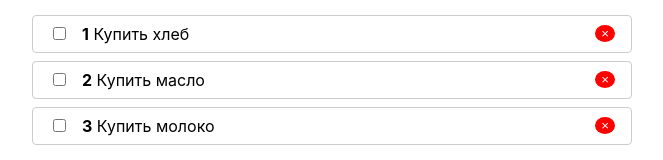
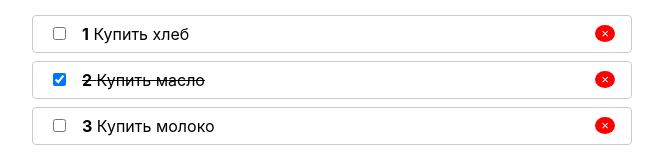
Before and after one commit to MikeZum/ReactYoutube, a React (Create React App) app: page / in a window 1280 px wide. Shown: the part 147-307 px from the top of the page, without its empty margins (308-971 px from the left). Built offline with nearby package versions, Linux system fonts and the light colour scheme.

Commit message:
Добавил зачеркивание

```diff
--- a/src/App.js
+++ b/src/App.js
@@ -2,18 +2,28 @@ import React from 'react'
 import TodoList from './Todo/TodoList'
 
 function App() {
+  const [todos, setTodos] = React.useState([
+    {id: 1, completed: false, title: 'Купить хлеб'},
+    {id: 2, completed: true, title: 'Купить масло'},
+    {id: 3, completed: false, title: 'Купить молоко'}
+  ])
 
-  const todos = [
-    {id: 1, completed: false, title: 'Купить хлеб'},
-    {id: 2, completed: false, title: 'Купить масло'},
-    {id: 3, completed: false, title: 'Купить молоко'}
-  ]
+  function toggleTodo(id) {
+    setTodos(
+      todos.map(todo => {
+        if (todo.id === id) {
+          todo.completed = !todo.completed
+        }
+        return todo
+      })
+    )
+  }
 
   return (
     <div className='wrapper'>
       <h1>React tutorial</h1>
 
-      <TodoList todos={todos}/>
+      <TodoList todos={todos} onToggle={toggleTodo} />
     </div>
   )
 }
--- a/src/Todo/TodoItem.js
+++ b/src/Todo/TodoItem.js
@@ -16,11 +16,19 @@ const styles = {
     }
 }
 
-function TodoItem({ todo, index }) {
+function TodoItem({ todo, index, onChange }) {
+    const classes = []
+
+    if (todo.completed) {
+        classes.push('done')
+    }
     return (
         <li style={styles.li}>
-            <span>
-                <input type="checkbox" style={styles.input} />
+            <span className={classes.join(' ')}>
+                <input type="checkbox"
+                checked={todo.completed}
+                style={styles.input}
+                onChange={() => onChange(todo.id)} />
                 <strong>{index +1}</strong>
                 &nbsp;
                 {todo.title}
@@ -33,7 +41,8 @@ function TodoItem({ todo, index }) {
 
 TodoItem.propTypes = {
     todo: PropTypes.object.isRequired,
-    index: PropTypes.number
+    index: PropTypes.number,
+    onChange: PropTypes.func.isRequired
 }
 
 export default TodoItem
--- a/src/Todo/TodoList.js
+++ b/src/Todo/TodoList.js
@@ -14,14 +14,16 @@ function TodoList(props) {
     return (
         <ul style={styles.ul}>
             { props.todos.map((todo, index) =>  {
-                return <TodoItem todo={todo} key={todo.id} index={index}/>
+                return <TodoItem todo={todo} key={todo.id} index={index}
+                onChange={props.onToggle}/>
         })}
         </ul>
     )
 }
 
 TodoList.propTypes = {
-    todos: PropTypes.arrayOf(PropTypes.object).isRequired
+    todos: PropTypes.arrayOf(PropTypes.object).isRequired,
+    onToggle: PropTypes.func.isRequired
 }
 
 export default TodoList
--- a/src/index.css
+++ b/src/index.css
@@ -26,3 +26,7 @@ code {
   color: #fff;
   border: none;
 }
+
+.done {
+  text-decoration: line-through;
+}
```
